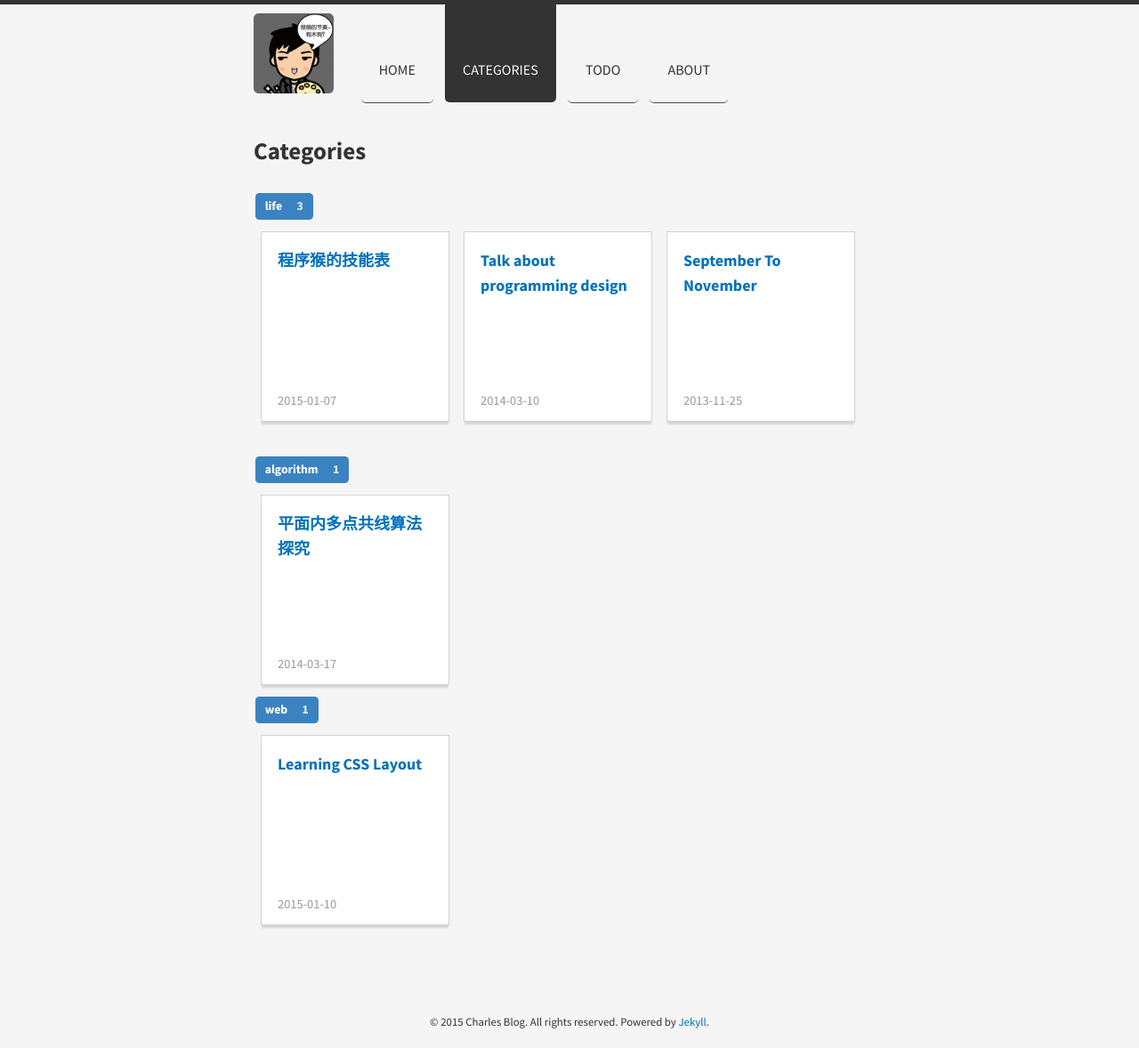
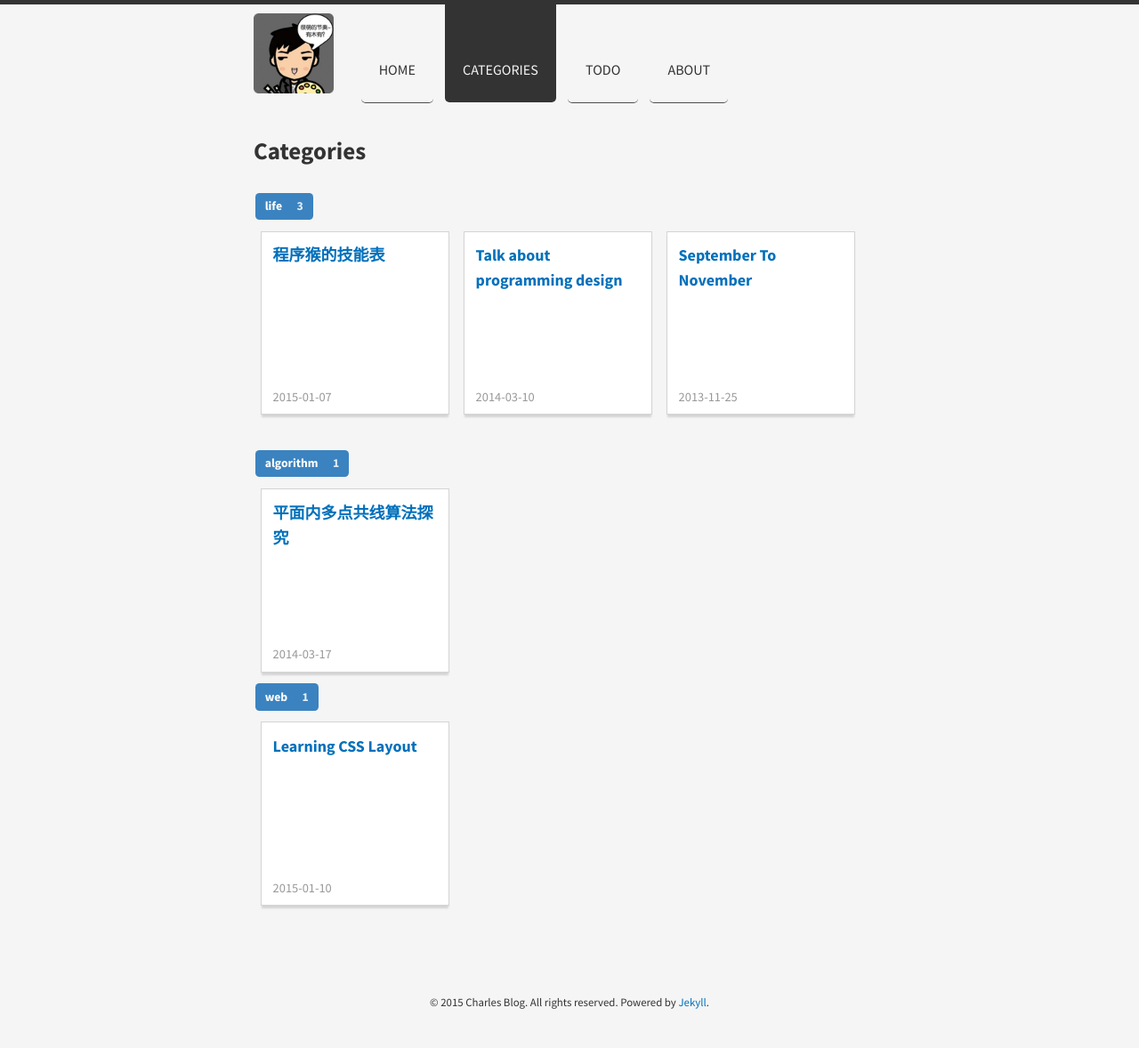
Before and after one commit to JavaCS3/blog, a Jekyll site: the page built from categories/index.html, in a window 1280 px wide. Shown: the whole page at 89% size. Built offline with Jekyll 4.4.1, drawn with Linux system fonts in a browser that asks for light colours; nearby versions of some CDN libraries; Markdown is read by kramdown in place of the engine named in the settings; after the commit the page ends 1156 px from its top, so only the background shows below that.

Commit message:
modi css

```diff
--- a/public/css/main.scss
+++ b/public/css/main.scss
@@ -299,14 +299,14 @@ dl,
 }
 
 .card > .content {
-  padding: 1em;
+  padding: 0.7em;
   width: 100%;
   height: 165px;
 }
 
 .card > .extra {
   height: auto;
-  padding: 0.5em 1em;
+  padding: 0.3em 0.7em;
 }
 
 /* label */
```
